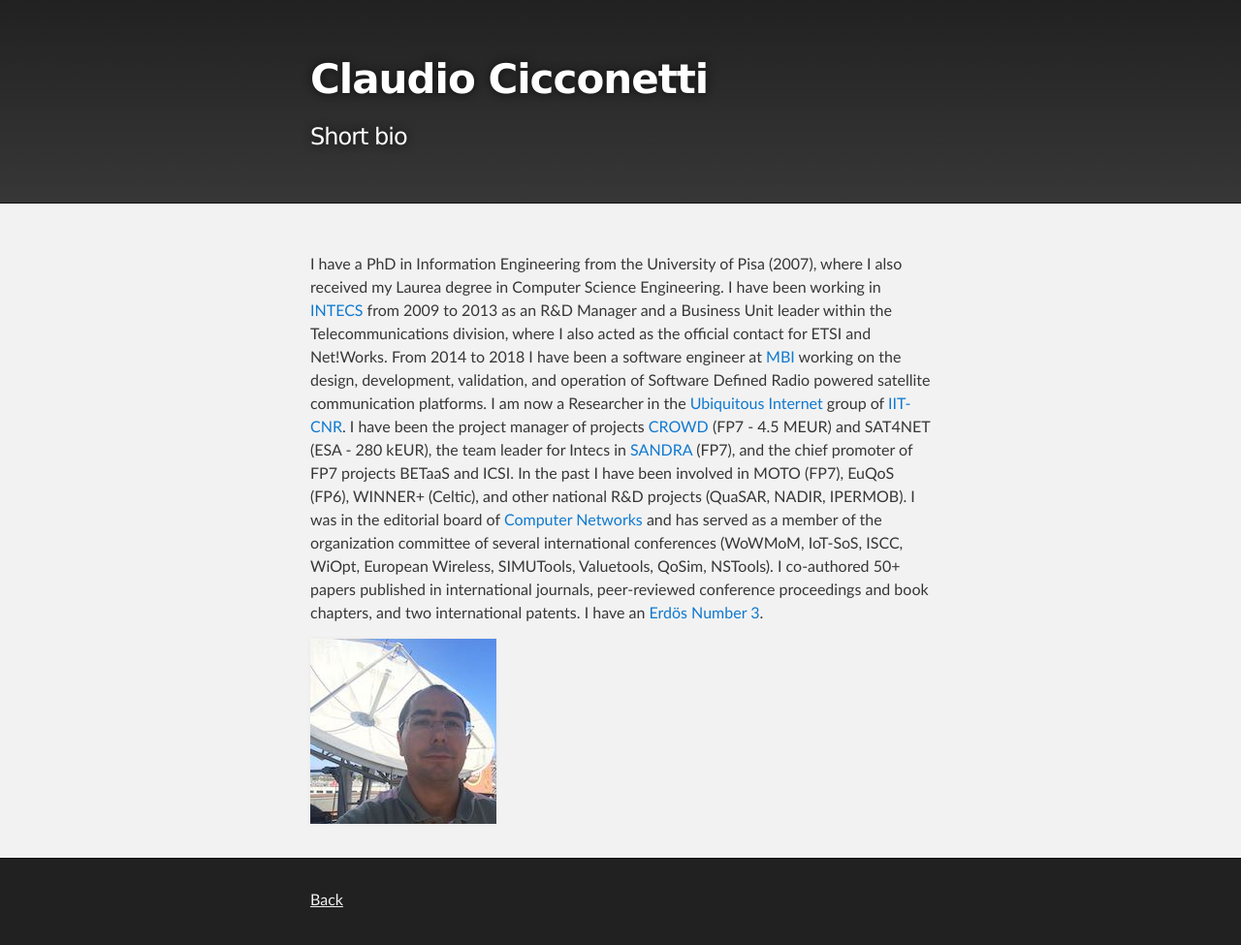
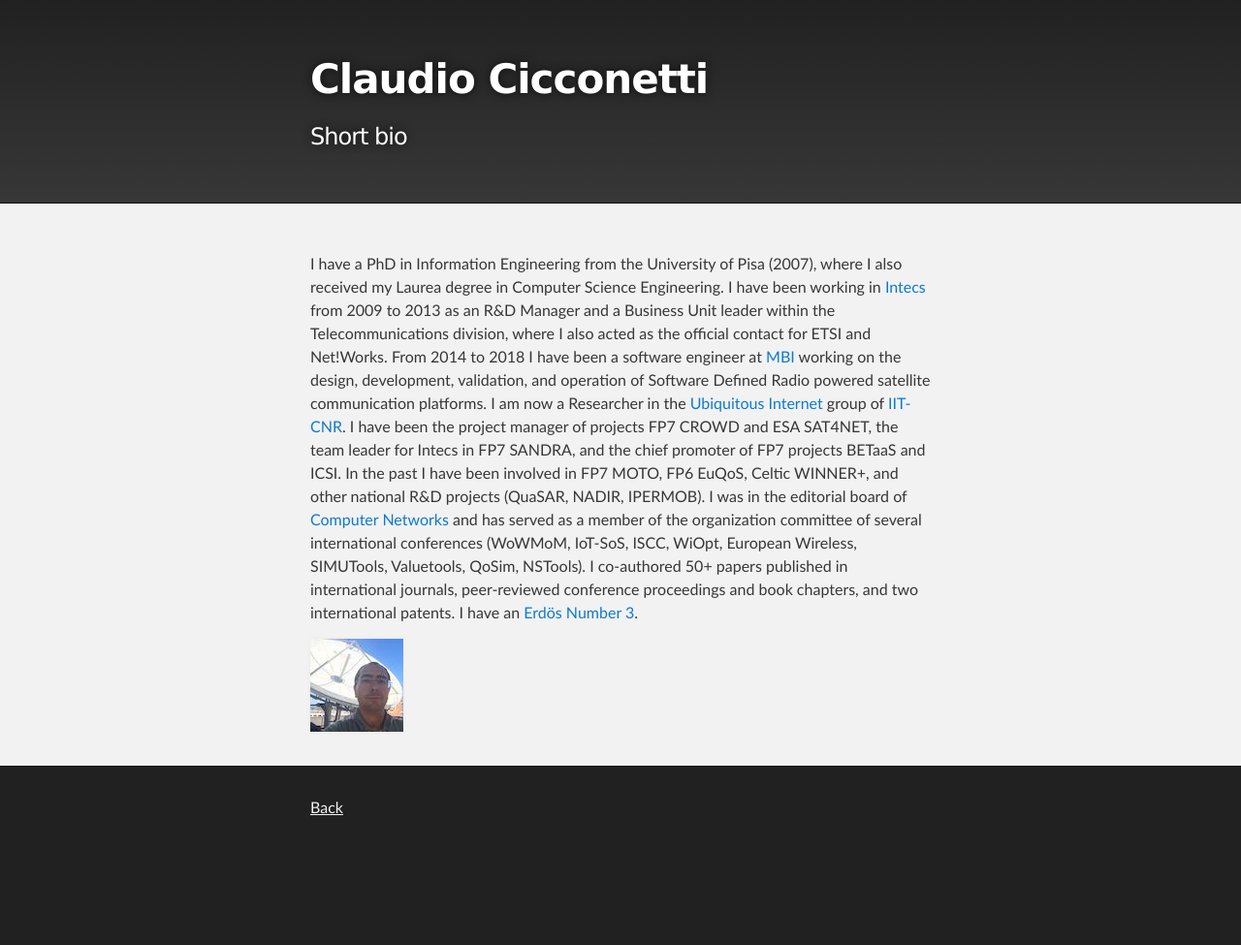
Before and after one commit to ccicconetti/ccicconetti.github.io, a Jekyll site: the page built from bio.md, in a window 1280 px wide. Shown: the whole page at 97% size. Built offline with Jekyll 4.4.1, drawn with Linux system fonts in a browser that asks for light colours; after the commit the page ends 900 px from its top, so only the background shows below that.

Commit message:
Minor update to short bio.

```diff
--- a/bio.md
+++ b/bio.md
@@ -4,11 +4,11 @@ layout: page
 ---
 
 I have a PhD in Information Engineering from the University of Pisa (2007), where I also received my Laurea degree in Computer Science Engineering.
-I have been working in [INTECS](http://www.intecs.it/eng) from 2009 to 2013 as an R&D Manager and a Business Unit leader within the Telecommunications division, where I also acted as the official contact for ETSI and Net!Works.
+I have been working in [Intecs](http://www.en.intecs.it/) from 2009 to 2013 as an R&D Manager and a Business Unit leader within the Telecommunications division, where I also acted as the official contact for ETSI and Net!Works.
 From 2014 to 2018 I have been a software engineer at [MBI](http://mbigroup.it/en/index) working on the design, development, validation, and operation of Software Defined Radio powered satellite communication platforms.
 I am now a Researcher in the [Ubiquitous Internet](http://cnd.iit.cnr.it/) group of [IIT-CNR](http://www.iit.cnr.it/).
-I have been the project manager of projects [CROWD](http://www.ict-crowd.eu/) (FP7 - 4.5 MEUR) and SAT4NET (ESA - 280 kEUR), the team leader for Intecs in [SANDRA](http://sandra.aero/) (FP7), and the chief promoter of FP7 projects BETaaS and ICSI.
-In the past I have been involved in MOTO (FP7), EuQoS (FP6), WINNER+ (Celtic), and other national R&D projects (QuaSAR, NADIR, IPERMOB).
+I have been the project manager of projects FP7 CROWD and ESA SAT4NET, the team leader for Intecs in FP7 SANDRA, and the chief promoter of FP7 projects BETaaS and ICSI.
+In the past I have been involved in FP7 MOTO, FP6 EuQoS, Celtic WINNER+, and other national R&D projects (QuaSAR, NADIR, IPERMOB).
 I was in the editorial board of [Computer Networks](http://www.journals.elsevier.com/computer-networks/) and has served as a member of the organization committee of several international conferences (WoWMoM, IoT-SoS, ISCC, WiOpt, European Wireless, SIMUTools, Valuetools, QoSim, NSTools).
 I co-authored 50+ papers published in international journals, peer-reviewed conference proceedings and book chapters, and two international patents.
 I have an [Erdös Number 3](http://www.oakland.edu/enp/).
```
Also changed, not shown: pictures/selfie.jpg.
